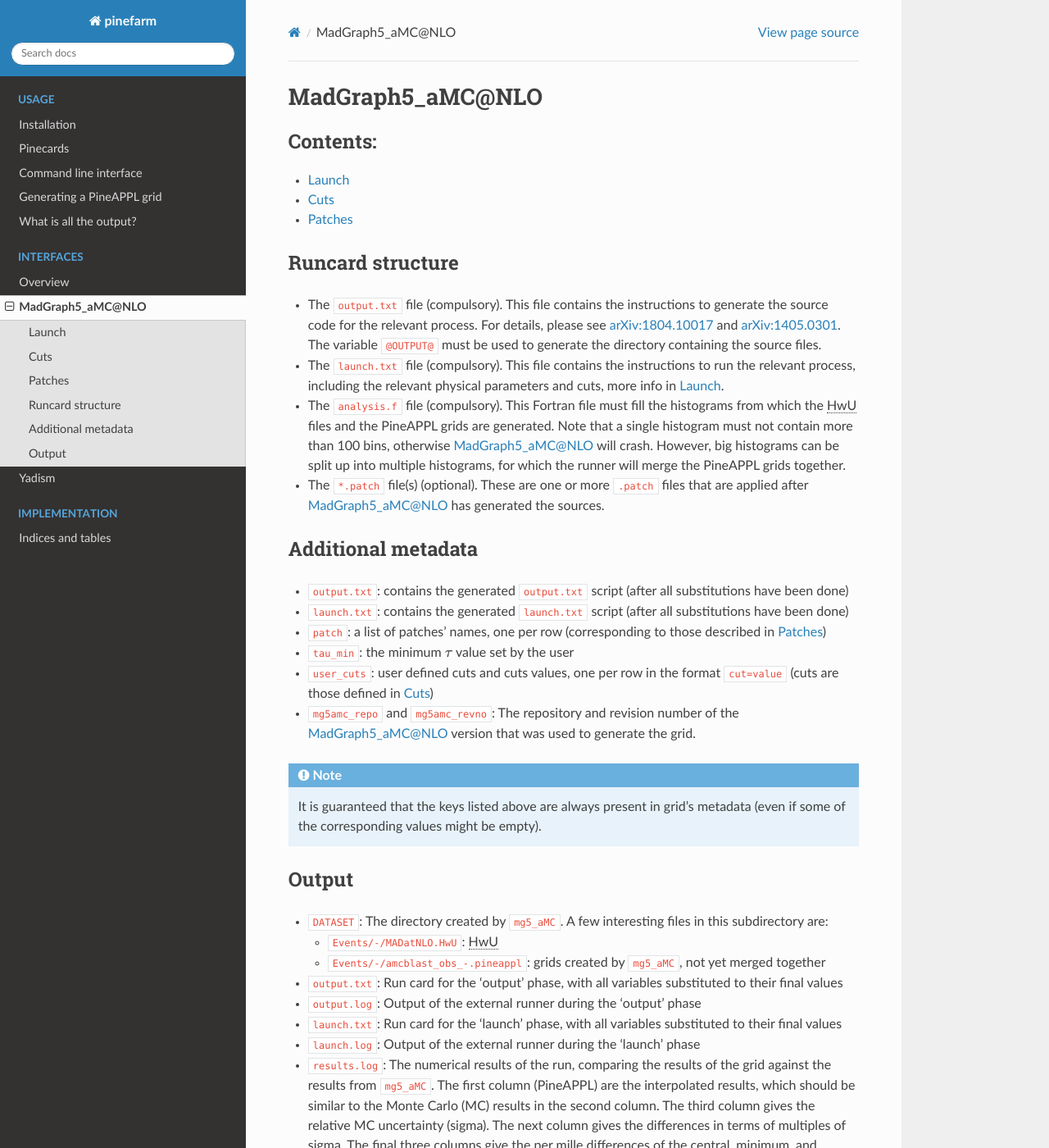
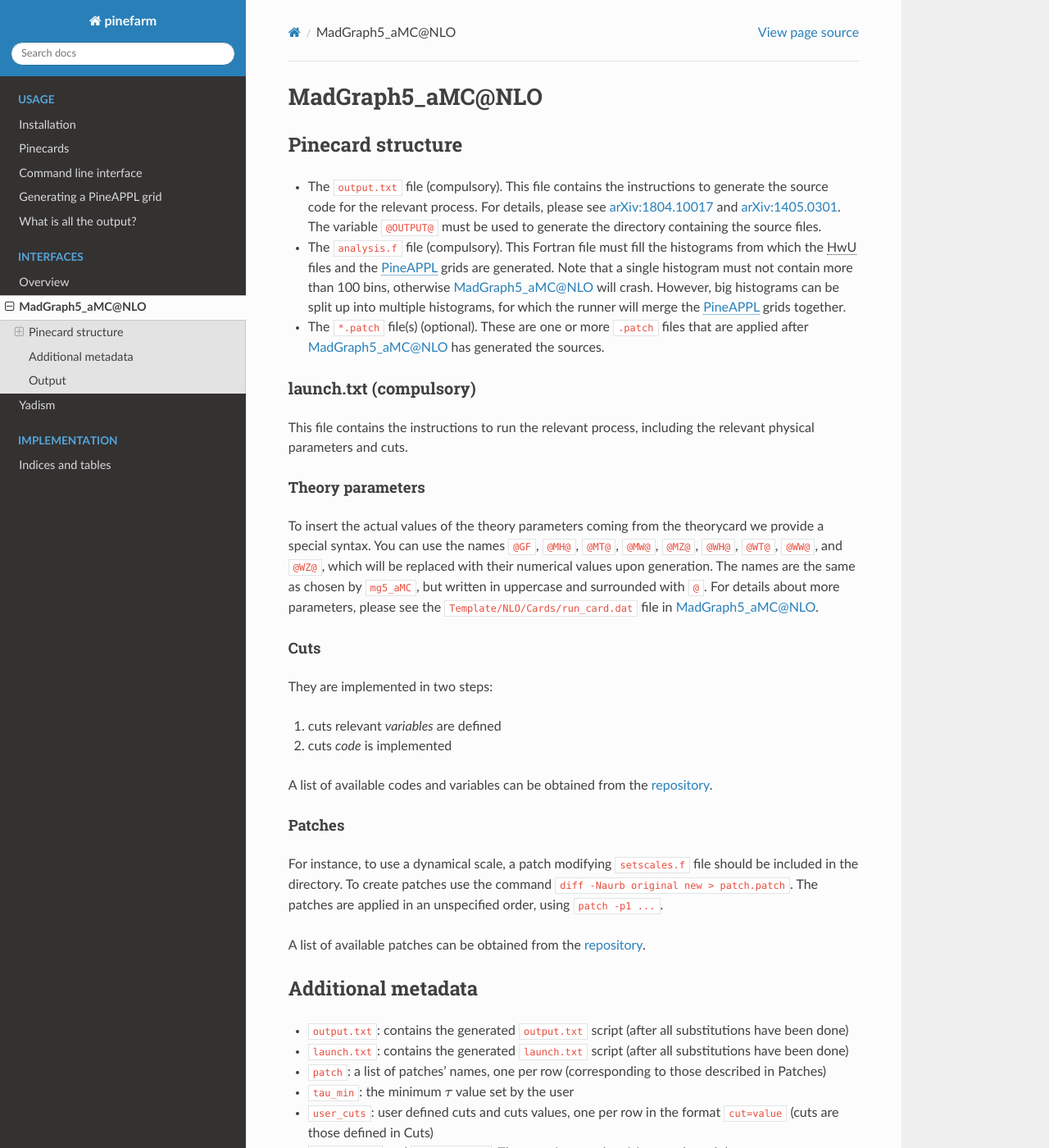
Before and after one commit to NNPDF/pinefarm, a Sphinx documentation site: the page built from docs/source/external/mg5.rst, in a window 1280 px wide and 1400 px high. Shown: the whole window at 82% size. Built offline with Sphinx 7.4.7 and the Read the Docs theme 2.0.0, drawn with Linux system fonts in a browser that asks for light colours; pages that are not in the unit, such as notebooks, are missing from menus; some of the changed text lies outside the part shown.

Commit message:
Rework mg5 docs

```diff
--- a/docs/source/external/mg5.rst
+++ b/docs/source/external/mg5.rst
@@ -1,17 +1,8 @@
 MadGraph5_aMC\@NLO
 ==================
 
-.. toctree::
-   :maxdepth: 1
-   :caption: Contents:
-
-   mg5_launch
-   mg5_cuts
-   mg5_patches
-
-
-Runcard structure
------------------
+Pinecard structure
+------------------
 
 - The ``output.txt`` file (compulsory). This file contains the instructions to
   generate the source code for the relevant process. For details, please see
@@ -20,19 +11,53 @@ Runcard structure
   ``@OUTPUT@`` must be used to generate the directory containing the source
   files.
 
-- The ``launch.txt`` file (compulsory). This file contains the instructions to
-  run the relevant process, including the relevant physical parameters and cuts,
-  more info in :doc:`mg5_launch`.
-
 - The ``analysis.f`` file (compulsory). This Fortran file must fill the
   histograms from which the |hwu| files and
-  the PineAPPL grids are generated. Note that a single histogram must not
+  the |pineappl| grids are generated. Note that a single histogram must not
   contain more than 100 bins, otherwise |mg5| will crash. However,
   big histograms can be split up into multiple histograms, for which the runner
-  will merge the PineAPPL grids together.
+  will merge the |pineappl| grids together.
 
 - The ``*.patch`` file(s) (optional). These are one or more ``.patch`` files
   that are applied after |mg5| has generated the sources.
+
+launch.txt (compulsory)
+^^^^^^^^^^^^^^^^^^^^^^^
+This file contains the instructions to
+run the relevant process, including the relevant physical parameters and cuts.
+
+Theory parameters
+#################
+
+To insert the actual values of the theory parameters coming from the theorycard
+we provide a special syntax. You can use the names
+``@GF``, ``@MH@``, ``@MT@``, ``@MW@``, ``@MZ@``, ``@WH@``, ``@WT@``, ``@WW@``,
+and ``@WZ@``, which will be replaced with their numerical values upon generation.
+The names are the same as chosen by ``mg5_aMC``, but written in
+uppercase and surrounded with ``@``. For details about more parameters, please
+see the ``Template/NLO/Cards/run_card.dat`` file in |mg5|.
+
+Cuts
+####
+
+They are implemented in two steps:
+
+1. cuts relevant *variables* are defined
+2. cuts *code* is implemented
+
+A list of available codes and variables can be obtained from the
+`repository <https://github.com/NNPDF/pinefarm/tree/main/src/pinefarm/external/mg5>`_.
+
+Patches
+#######
+
+For instance, to use a dynamical scale, a patch modifying ``setscales.f`` file
+should be included in the directory. To create patches use the command ``diff
+-Naurb original new > patch.patch``. The patches are applied in an unspecified
+order, using ``patch -p1 ...``.
+
+A list of available patches can be obtained from the
+`repository <https://github.com/NNPDF/pinefarm/tree/main/src/pinefarm/external/mg5>`_.
 
 Additional metadata
 -------------------
--- a/docs/source/external/yadism.rst
+++ b/docs/source/external/yadism.rst
@@ -1,8 +1,8 @@
 Yadism
 ======
 
-Runcard structure
------------------
+Pinecard structure
+------------------
 
 - The ``observable.yaml`` file (compulsory). This file contains the description
   of the observable requested (kind and kinematics), together with further
```
Also changed, not shown: other parts of docs/source/external/mg5.rst (+2 -5 lines), other parts of docs/source/external/yadism.rst (+1 -1 lines), docs/source/external/mg5_cuts.rst (deleted, +0 -55 lines), docs/source/external/mg5_launch.rst (deleted, +0 -16 lines), docs/source/external/mg5_patches.rst (deleted, +0 -19 lines).
